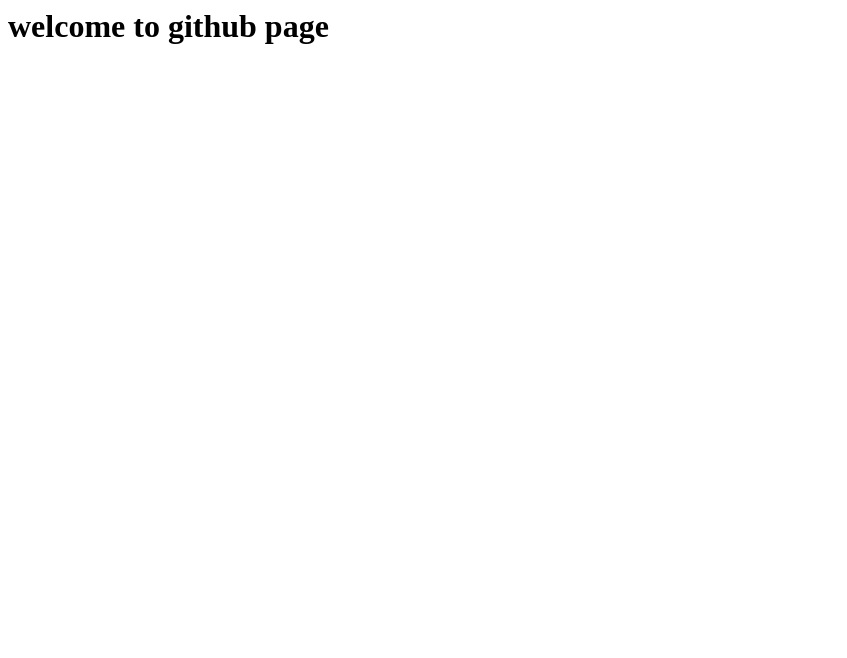
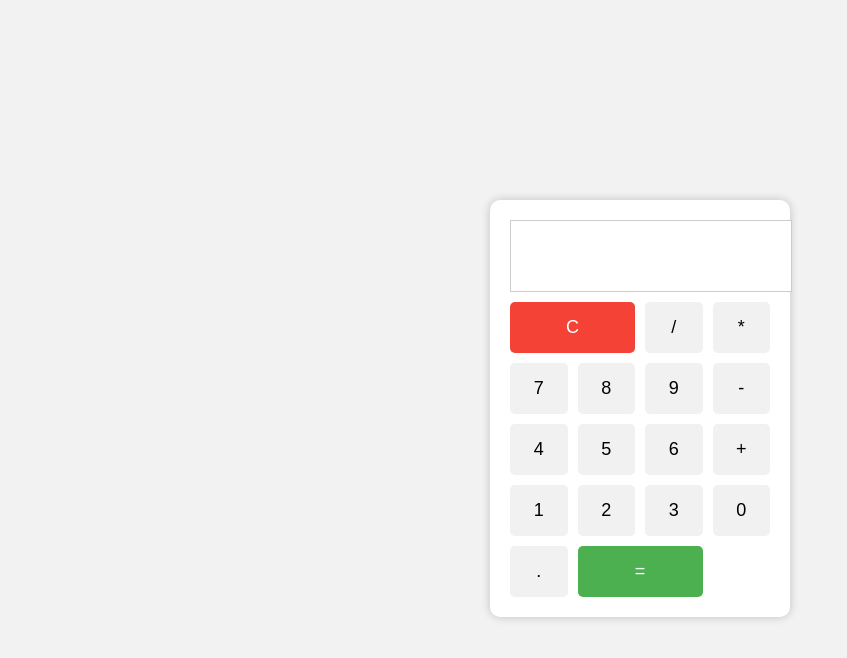
Before and after one commit to MounikaReddy-05/static-website, a plain HTML site: page index.html in a window 1280 px wide. Shown: the whole page, without its empty margins (0-847 px from the left). Drawn offline with Linux system fonts and the light colour scheme.

Commit message:
Update index.html

```diff
--- a/index.html
+++ b/index.html
@@ -1 +1,115 @@
-<h1>welcome to github page</h1>
+<!DOCTYPE html>
+<html lang="en">
+<head>
+  <meta charset="UTF-8">
+  <title>Simple Calculator</title>
+  <style>
+    body {
+      font-family: Arial, sans-serif;
+      background: #f2f2f2;
+      display: flex;
+      justify-content: center;
+      align-items: center;
+      height: 100vh;
+    }
+
+    .calculator {
+      background: white;
+      padding: 20px;
+      border-radius: 10px;
+      box-shadow: 0 0 10px rgba(0,0,0,0.2);
+      width: 260px;
+    }
+
+    #display {
+      width: 100%;
+      height: 50px;
+      font-size: 24px;
+      text-align: right;
+      margin-bottom: 10px;
+      padding: 10px;
+      border: 1px solid #ccc;
+    }
+
+    .buttons {
+      display: grid;
+      grid-template-columns: repeat(4, 1fr);
+      gap: 10px;
+    }
+
+    button {
+      padding: 15px;
+      font-size: 18px;
+      border: none;
+      background-color: #f1f1f1;
+      border-radius: 5px;
+      cursor: pointer;
+    }
+
+    button:hover {
+      background-color: #ddd;
+    }
+
+    .operator {
+      background-color: #ffd966;
+    }
+
+    .equal {
+      background-color: #4CAF50;
+      color: white;
+      grid-column: span 2;
+    }
+
+    .clear {
+      background-color: #f44336;
+      color: white;
+      grid-column: span 2;
+    }
+  </style>
+</head>
+<body>
+
+<div class="calculator">
+  <input type="text" id="display" readonly>
+  <div class="buttons">
+    <button onclick="clearDisplay()" class="clear">C</button>
+    <button onclick="appendValue('/')">/</button>
+    <button onclick="appendValue('*')">*</button>
+    <button onclick="appendValue('7')">7</button>
+    <button onclick="appendValue('8')">8</button>
+    <button onclick="appendValue('9')">9</button>
+    <button onclick="appendValue('-')">-</button>
+    <button onclick="appendValue('4')">4</button>
+    <button onclick="appendValue('5')">5</button>
+    <button onclick="appendValue('6')">6</button>
+    <button onclick="appendValue('+')">+</button>
+    <button onclick="appendValue('1')">1</button>
+    <button onclick="appendValue('2')">2</button>
+    <button onclick="appendValue('3')">3</button>
+    <button onclick="appendValue('0')">0</button>
+    <button onclick="appendValue('.')">.</button>
+    <button onclick="calculate()" class="equal">=</button>
+  </div>
+</div>
+
+<script>
+  function appendValue(val) {
+    document.getElementById("display").value += val;
+  }
+
+  function clearDisplay() {
+    document.getElementById("display").value = "";
+  }
+
+  function calculate() {
+    try {
+      const result = eval(document.getElementById("display").value);
+      document.getElementById("display").value = result;
+    } catch {
+      document.getElementById("display").value = "Error";
+    }
+  }
+</script>
+
+</body>
+</html>
```
